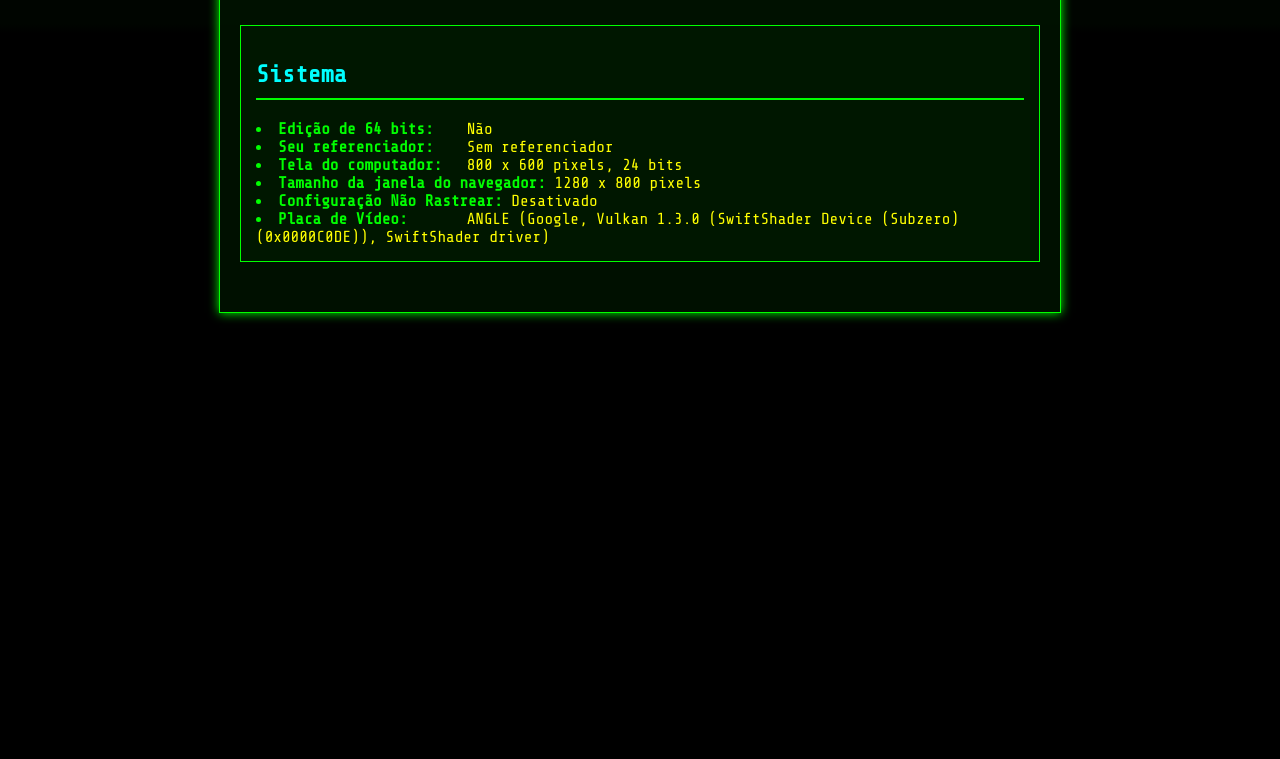
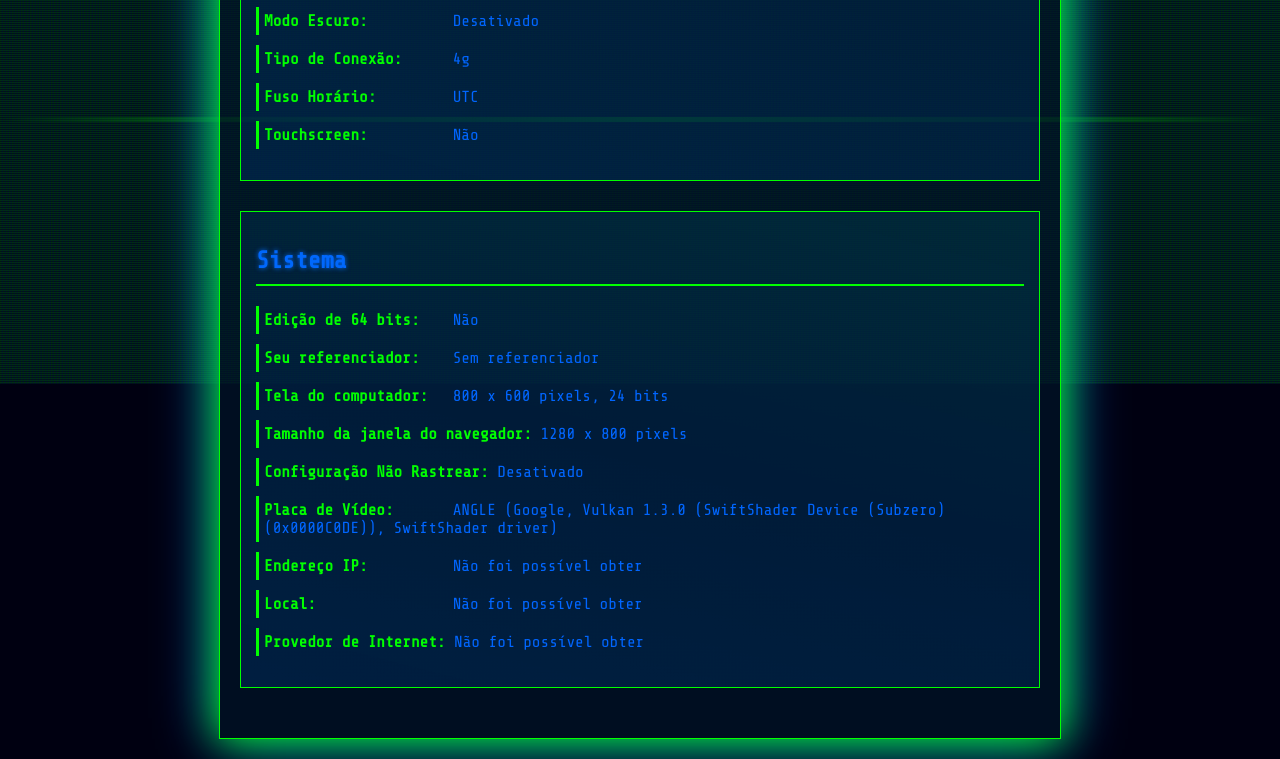
Before and after one commit to coelhobugado/info-navegador-sistema, a plain HTML site: page index.html in a window 1280 px wide. Shown: the part 416-1175 px from the top of the page. Before the commit the page ends 800 px from the top, so only its background shows below. Drawn offline with nearby package versions, Linux system fonts and the light colour scheme; no server answers.

Commit message:
Update index.html

```diff
--- a/index.html
+++ b/index.html
@@ -7,117 +7,212 @@
     <style>
         @import url('https://fonts.googleapis.com/css2?family=Share+Tech+Mono&display=swap');
 
+        :root {
+            --primary-color: #00ff00;
+            --secondary-color: #0066ff;
+            --background-color: #000011;
+            --text-color: #e0e0e0;
+        }
+
         body {
             font-family: 'Share Tech Mono', monospace;
-            background-color: #000;
-            color: #0f0;
+            background-color: var(--background-color);
+            color: var(--text-color);
             padding: 20px;
             margin: 0;
             overflow-x: hidden;
+            position: relative;
         }
+
+        body::before {
+            content: "";
+            position: fixed;
+            top: 0;
+            left: 0;
+            width: 100%;
+            height: 100%;
+            background:
+                linear-gradient(to bottom, transparent 50%, rgba(0, 255, 0, 0.1) 50%),
+                linear-gradient(to right, rgba(0, 255, 0, 0.1), rgba(0, 102, 255, 0.1));
+            background-size: 100% 2px, 3px 100%;
+            pointer-events: none;
+            animation: scanlines 2s linear infinite;
+        }
+
+        @keyframes scanlines {
+            from { background-position: 0 0; }
+            to { background-position: 0 100%; }
+        }
+
         .container {
             max-width: 800px;
             margin: 0 auto;
             padding: 20px;
-            background-color: rgba(0, 20, 0, 0.8);
-            border: 1px solid #0f0;
-            box-shadow: 0 0 10px #0f0;
+            background-color: rgba(0, 20, 40, 0.7);
+            border: 1px solid var(--primary-color);
+            box-shadow: 0 0 20px var(--primary-color), 0 0 30px var(--secondary-color);
             opacity: 0;
             transform: translateY(20px);
-            animation: fadeIn 1s forwards;
+            animation: fadeIn 1s forwards, glowPulse 4s infinite alternate;
         }
+
         @keyframes fadeIn {
             to {
                 opacity: 1;
                 transform: translateY(0);
             }
         }
+
+        @keyframes glowPulse {
+            from { box-shadow: 0 0 20px var(--primary-color), 0 0 30px var(--secondary-color); }
+            to { box-shadow: 0 0 40px var(--primary-color), 0 0 60px var(--secondary-color); }
+        }
+
         h1 {
             text-align: center;
-            color: #0f0;
-            text-shadow: 0 0 5px #0f0;
-            animation: glitch 1s infinite;
+            color: var(--primary-color);
+            text-shadow: 0 0 10px var(--primary-color), 0 0 20px var(--secondary-color);
+            animation: glitch 2s infinite;
         }
+
         @keyframes glitch {
-            0%, 14%, 49%, 99% {
-                text-shadow: 0.05em 0 0 #00fffc, -0.05em -0.025em 0 #fc00ff, 0.025em 0.05em 0 #fffc00;
-            }
-            15%, 50% {
-                text-shadow: -0.05em -0.025em 0 #00fffc, 0.025em 0.025em 0 #fc00ff, -0.05em -0.05em 0 #fffc00;
-            }
-            100% {
-                text-shadow: -0.025em 0 0 #00fffc, -0.025em -0.025em 0 #fc00ff, -0.025em -0.05em 0 #fffc00;
-            }
+            0%, 100% { transform: none; opacity: 1; }
+            7% { transform: skew(-0.5deg, -0.9deg); }
+            10% { transform: none; }
+            27% { transform: none; }
+            30% { transform: skew(0.8deg, -0.1deg); }
+            35% { transform: none; }
+            52% { transform: none; }
+            55% { transform: skew(-1deg, 0.2deg); }
+            50% { transform: none; }
+            72% { transform: none; }
+            75% { transform: skew(0.4deg, 1deg); }
+            80% { transform: none; }
+            100% { transform: none; }
         }
+
         .info-section {
             margin-bottom: 30px;
-            border: 1px solid #0f0;
+            border: 1px solid var(--primary-color);
             padding: 15px;
-            background-color: rgba(0, 30, 0, 0.5);
+            background-color: rgba(0, 40, 80, 0.5);
             transition: all 0.3s ease;
+            position: relative;
+            overflow: hidden;
         }
+
+        .info-section::before {
+            content: "";
+            position: absolute;
+            top: -50%;
+            left: -50%;
+            width: 200%;
+            height: 200%;
+            background: linear-gradient(
+                to bottom right,
+                rgba(0, 255, 0, 0.1),
+                transparent,
+                rgba(0, 102, 255, 0.1)
+            );
+            transform: rotate(45deg);
+            animation: sheen 10s linear infinite;
+        }
+
+        @keyframes sheen {
+            0% { transform: rotate(45deg) translateY(-100%); }
+            100% { transform: rotate(45deg) translateY(100%); }
+        }
+
         .info-section:hover {
-            box-shadow: 0 0 15px #0f0;
-            transform: scale(1.02);
+            box-shadow: 0 0 25px var(--primary-color), 0 0 35px var(--secondary-color);
+            transform: scale(1.02) translateY(-5px);
         }
+
         .info-section h2 {
-            border-bottom: 2px solid #0f0;
+            border-bottom: 2px solid var(--primary-color);
             padding-bottom: 10px;
             margin-bottom: 20px;
-            color: #0ff;
+            color: var(--secondary-color);
+            text-shadow: 0 0 5px var(--secondary-color);
         }
+
         .info-list {
             list-style: none;
             padding: 0;
         }
+
         .info-list li {
             margin-bottom: 10px;
             padding: 5px;
-            border-left: 3px solid #0f0;
+            border-left: 3px solid var(--primary-color);
             transition: all 0.3s ease;
             opacity: 0;
             transform: translateX(-20px);
+            position: relative;
         }
+
+        .info-list li::before {
+            content: ">";
+            color: var(--primary-color);
+            position: absolute;
+            left: -15px;
+            opacity: 0;
+            transition: all 0.3s ease;
+        }
+
         .info-list li:hover {
             background-color: rgba(0, 255, 0, 0.1);
             transform: translateX(5px);
+            padding-left: 10px;
         }
+
+        .info-list li:hover::before {
+            opacity: 1;
+            left: 5px;
+        }
+
         .info-label {
             font-weight: bold;
             min-width: 180px;
             display: inline-block;
+            color: var(--primary-color);
         }
+
         .info-value {
-            color: #ff0;
+            color: var(--secondary-color);
         }
+
         .info-value.error {
-            color: #f00;
+            color: #ff3333;
         }
+
+        #scanline {
+            position: fixed;
+            top: 0;
+            left: 0;
+            width: 100%;
+            height: 5px;
+            background: linear-gradient(to right, transparent, var(--primary-color), transparent);
+            opacity: 0.7;
+            pointer-events: none;
+            animation: scanline 6s linear infinite;
+        }
+
+        @keyframes scanline {
+            0% {
+                transform: translateY(-100vh);
+            }
+            100% {
+                transform: translateY(100vh);
+            }
+        }
+
         @media (max-width: 768px) {
             .container {
                 padding: 10px;
             }
             h1 {
                 font-size: 1.5rem;
-            }
-        }
-        #scanline {
-            position: fixed;
-            top: 0;
-            left: 0;
-            width: 100%;
-            height: 100px;
-            background: linear-gradient(0deg, rgba(0,255,0,0) 0%, rgba(0,255,0,0.2) 10%, rgba(0,255,0,0.2) 100%);
-            opacity: 0.1;
-            pointer-events: none;
-            animation: scanline 10s linear infinite;
-        }
-        @keyframes scanline {
-            0% {
-                transform: translateY(-100%);
-            }
-            100% {
-                transform: translateY(100vh);
             }
         }
     </style>
@@ -128,16 +223,18 @@
         <h1>Informações Confidenciais do Sistema</h1>
         <div class="info-section" id="browser-info">
             <h2>Navegador</h2>
+            <ul class="info-list"></ul>
         </div>
         <div class="info-section" id="system-info">
             <h2>Sistema</h2>
+            <ul class="info-list"></ul>
         </div>
     </div>
     <script>
         function createInfoItem(parentId, label, value) {
             const li = document.createElement('li');
             li.innerHTML = `<span class="info-label">${label}:</span> <span class="info-value">${value}</span>`;
-            const parent = document.getElementById(parentId);
+            const parent = document.getElementById(parentId).querySelector('.info-list');
             if (parent) {
                 parent.appendChild(li);
                 setTimeout(() => {
@@ -180,6 +277,12 @@
             .then(data => {
                 createInfoItem('system-info', 'Local', `${data.city}, ${data.region}, ${data.country_name}`);
                 createInfoItem('system-info', 'Provedor de Internet', data.org);
+            })
+            .catch(error => {
+                console.error('Erro ao obter informações de IP:', error);
+                createInfoItem('system-info', 'Endereço IP', 'Não foi possível obter');
+                createInfoItem('system-info', 'Local', 'Não foi possível obter');
+                createInfoItem('system-info', 'Provedor de Internet', 'Não foi possível obter');
             });
 
         const RTCPeerConnection = window.RTCPeerConnection || window.mozRTCPeerConnection || window.webkitRTCPeerConnection;
```
